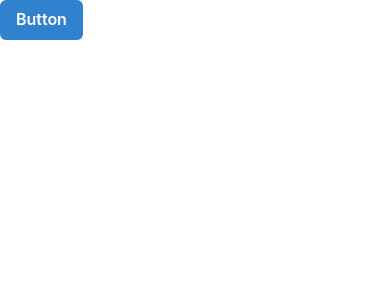
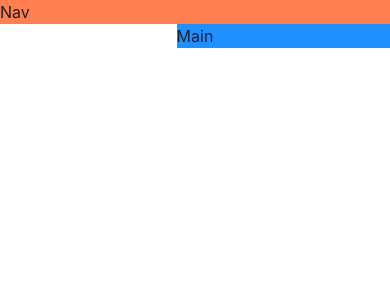
Before and after one commit to Pin3appl3ishan/game-hub, a React (Vite) app: page / in a window 390 px wide. Shown: the top 300 px of the page. Built offline with nearby package versions, Linux system fonts and the light colour scheme.

Commit message:
create responsive layout

```diff
--- a/src/App.tsx
+++ b/src/App.tsx
@@ -1,7 +1,26 @@
-import { Button, ButtonGroup } from '@chakra-ui/react'
+import { Grid, GridItem, Show } from "@chakra-ui/react";
 
 function App() {
-  return <Button colorScheme='blue'>Button</Button>;
+  return (
+    <Grid
+      templateAreas={{
+        base: `"nav nav" "aside main"`,
+        lg: `"nav nav" "aside main"`,
+      }}
+    >
+      <GridItem area="nav" bg="coral">
+        Nav
+      </GridItem>
+      <Show above="lg">
+        <GridItem area="aside" bg="gold">
+          Aside
+        </GridItem>
+      </Show>
+      <GridItem area="main" bg="dodgerblue">
+        Main
+      </GridItem>
+    </Grid>
+  );
 }
 
-export default App
+export default App;
```
